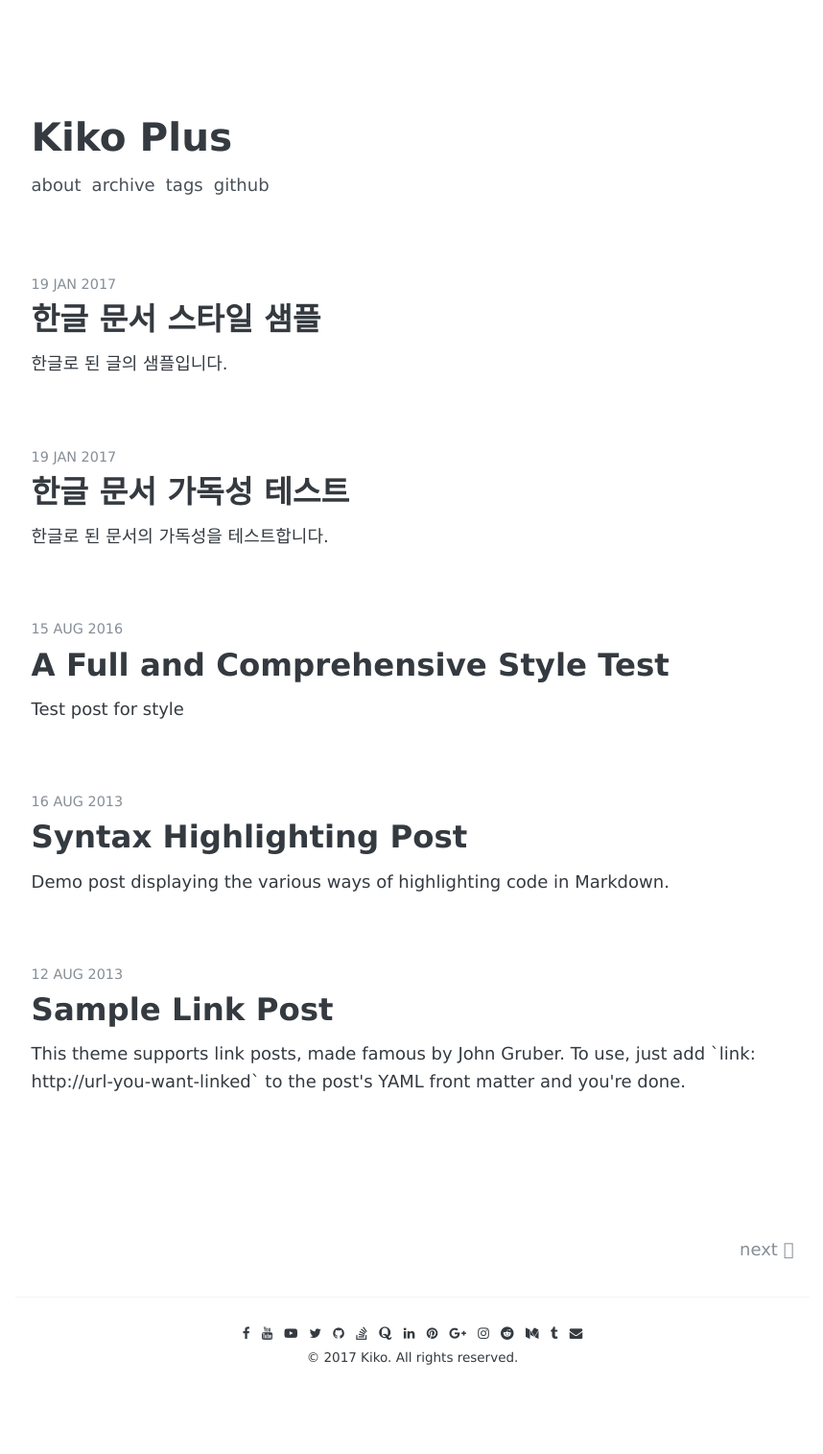
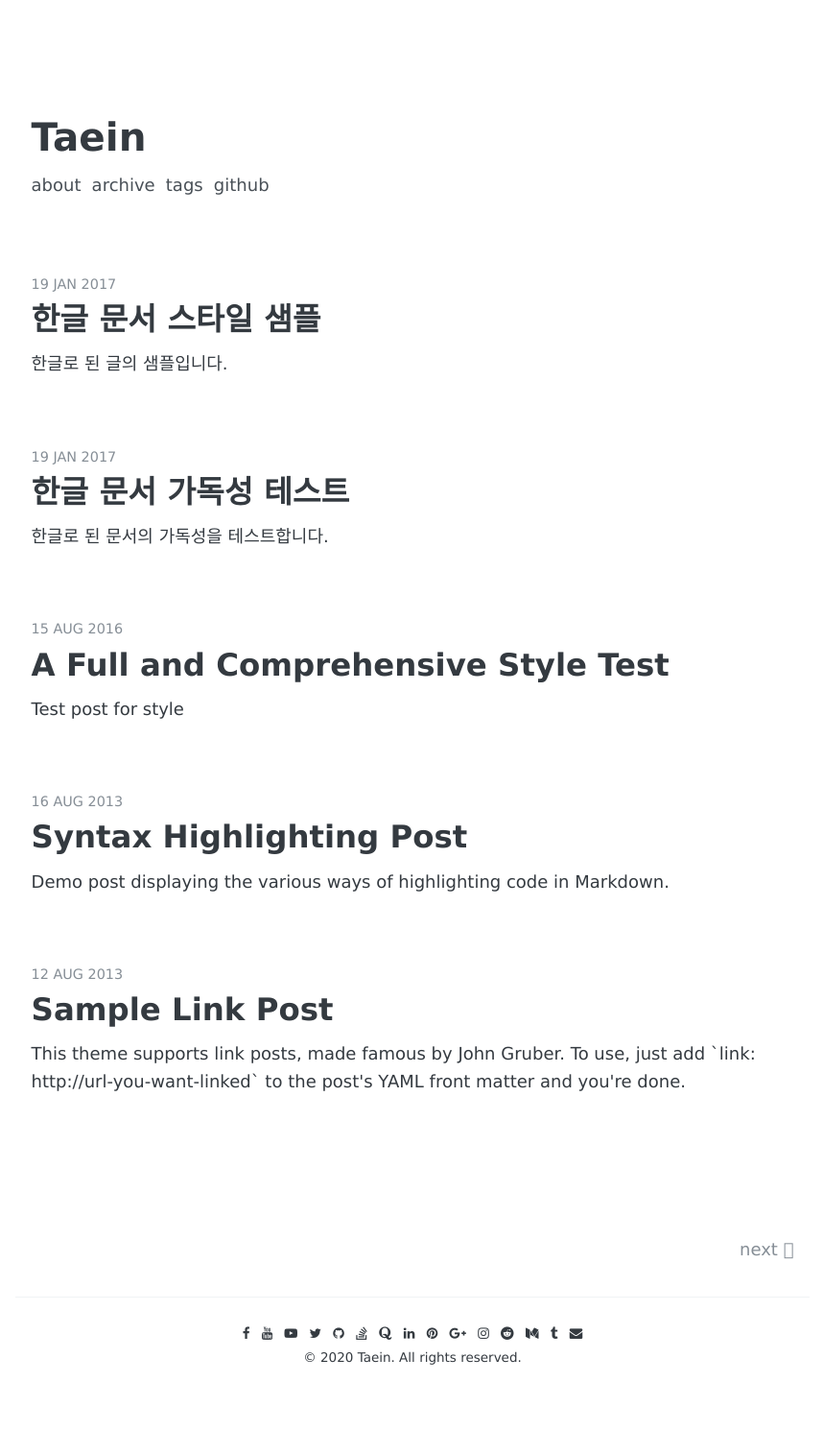
Before and after one commit to Taein0910/blog, a Jekyll site: the page built from index.html, in a window 1280 px wide. Shown: the whole page at 96% size, without its empty margins (210-1068 px from the left). Built offline with Jekyll 4.4.1, drawn with Linux system fonts in a browser that asks for light colours; some web fonts are replaced; the list of posts is cut into pages by our own code.

Commit message:
basic setting

```diff
--- a/_config.yml
+++ b/_config.yml
@@ -3,7 +3,7 @@
 # # # # # # # # # # # # #
 
 # Basic
-name:               "Kiko Plus"
+name:               "Taein"
 
 author:
   facebook:         your-id
@@ -20,11 +20,11 @@ author:
   reddit:           your-id
   medium:           your-id
   tumblr:           your-id
-  email:            your-id@your-email.com
+  email:            taein2370@naver.com
 
 copyright:
-  year:             2017
-  name:             Kiko
+  year:             2020
+  name:             Taein
 
 # Google-analytics
 google-analytics:
@@ -32,7 +32,7 @@ google-analytics:
 
 # Disqus
 disqus:
-  id:               "kiko-plus"
+  id:               "Taein"
 
 # URL
 url:                "https://taein0910.github.io/" # the base hostname & protocol for your site
@@ -62,7 +62,7 @@ nav:
   - name:           "Tags"
     url:            "/tags"
   - name:           "Github"
-    url:            "https://github.com/AWEEKJ/Kiko-plus"
+    url:            "https://github.com/Taein0910"
 
 # Sass
 sass:
```
